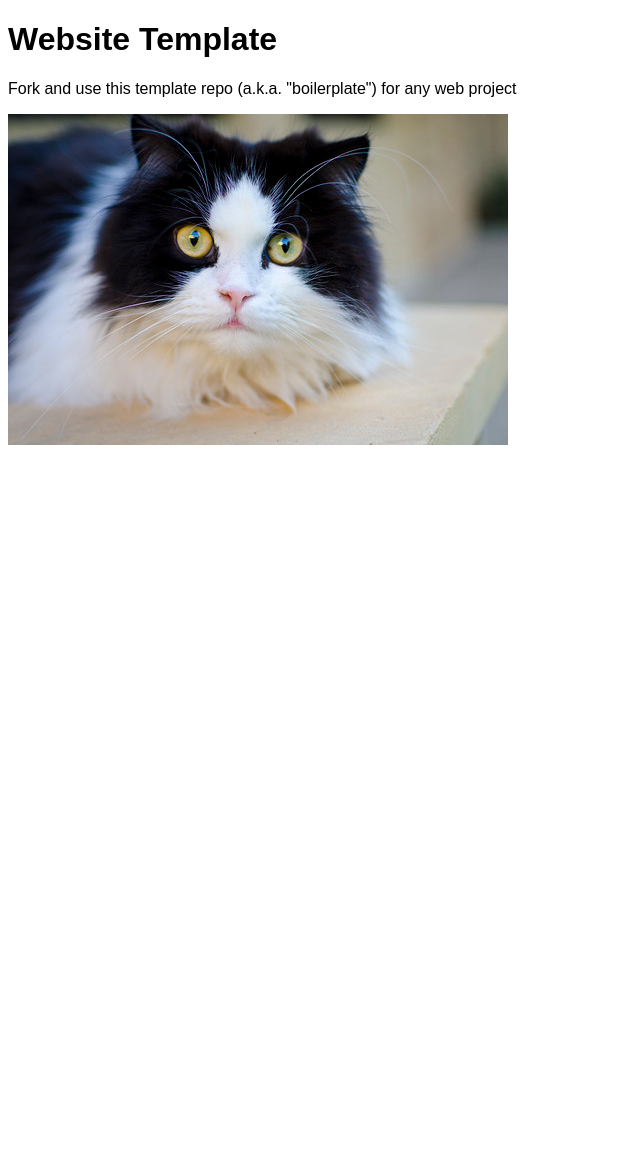
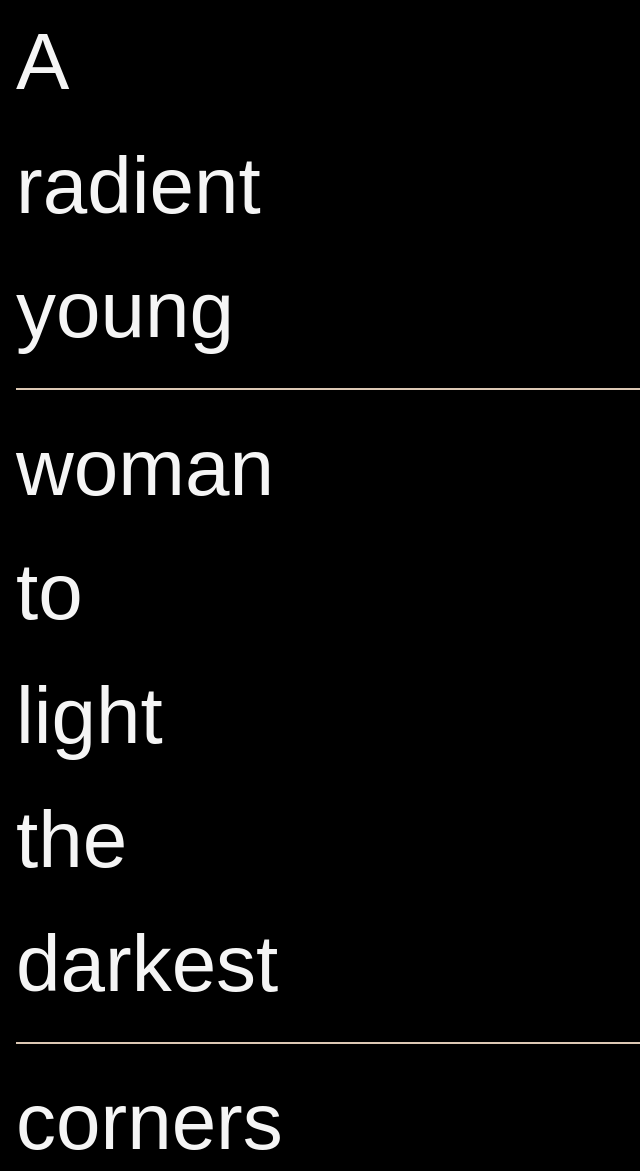
Before and after one commit to LaurelGood/chapter6, a plain HTML site: page index.html in a window 1280 px wide. Shown: the top 1171 px of the page, without its empty margins (0-640 px from the left). Before the commit the page ends 800 px from the top, so only its background shows below. Drawn offline with Linux system fonts and the light colour scheme.

Commit message:
moved div

```diff
--- a/index.html
+++ b/index.html
@@ -2,10 +2,42 @@
 <html lang="en">
 <head>
 	<meta charset="utf-8">
-	<title>Website Template</title>
+	<title>Chapter 6 Haiku</title>
 	<link rel="stylesheet" href="./assets/css/styles.css">
+<style>
+	body {
+		margin: 1rem;
+		background-color: black;
+		color:whitesmoke;
+		font-size: 5rem;
+		overflow: hidden;
+	}
+	.grid-container {
+		display:grid;
+		grid-template-columns: repeat(auto-fit, minimac(320px, 1fr));
+		gap: 2rem;
+	}
+	.last {
+		padding-bottom: 2rem;
+		border-bottom: 2px solid rgb(220, 200, 180);
+	}
+
+</style>
 </head>
 <body>
+	<div class="grid-container">
+		<div>A</div>
+		<div>radient</div>
+		<div class ="last">young</div>
+		<div>woman</div>
+		<div>to</div>
+		<div>light</div>
+		<div>the</div>
+		<div class= "last">darkest</div>
+		<div>corners</div>
+		<div>of</div>
+		<div class ="last">winter</div>
+	</div>
 
 	<h1>Website Template</h1>
 	<p>Fork and use this template repo (a.k.a. "boilerplate") for any web project</p>
```
